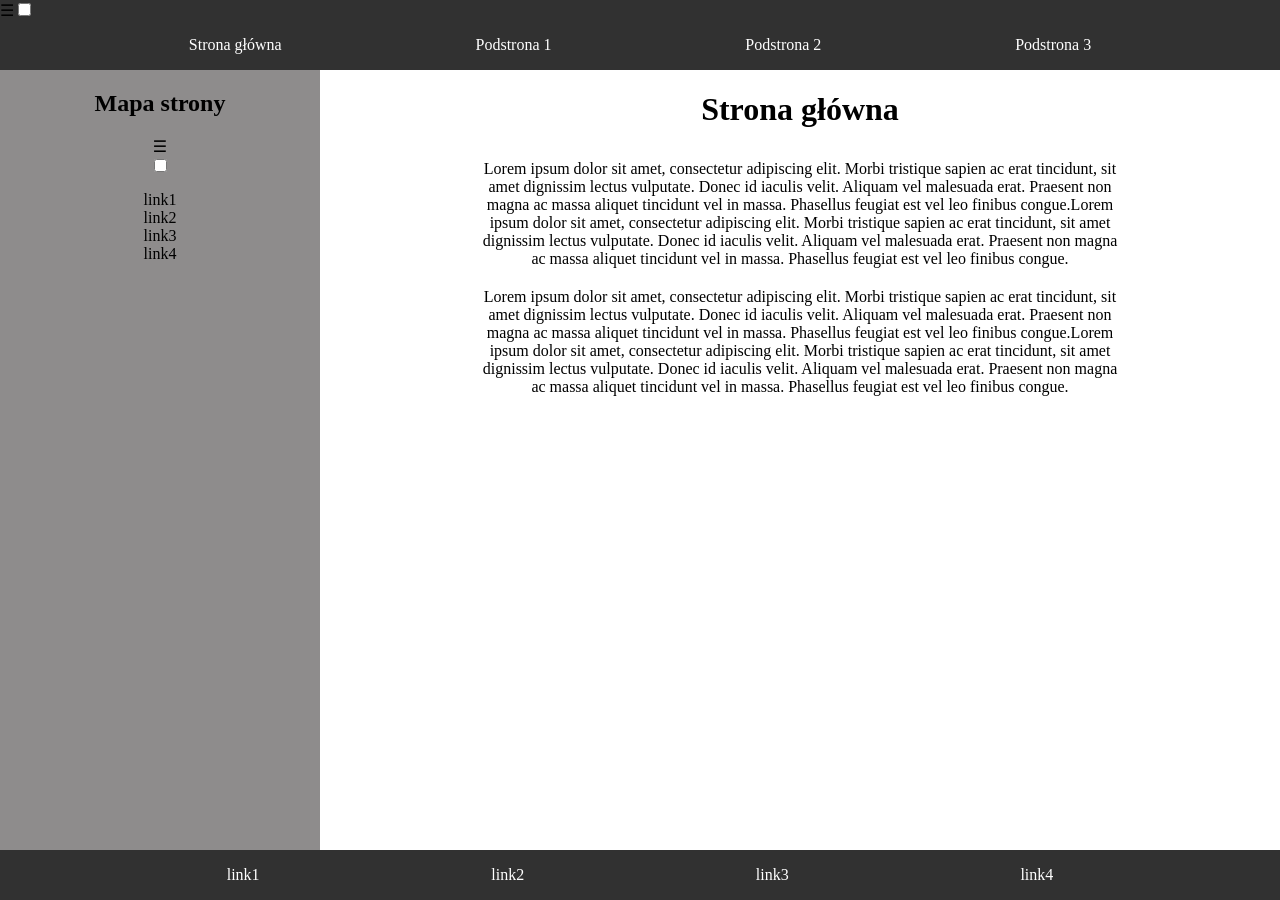
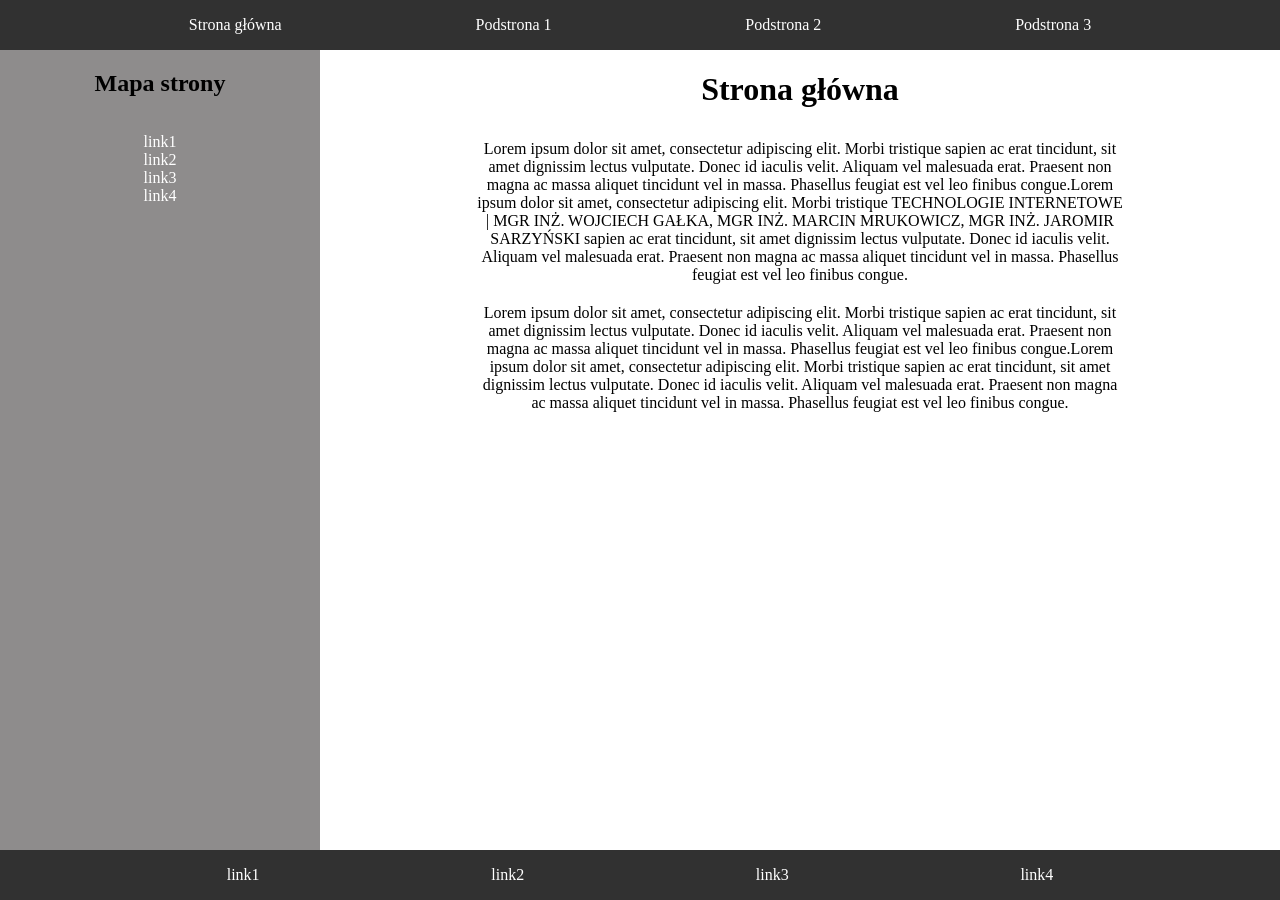
Before and after one commit to Prawy126/Technologie_Internetowe, a Jekyll site: the page lab5/zadanie4.html, which Jekyll copies as it is, in a window 1280 px wide. Built offline with Jekyll 4.4.1, drawn with Linux system fonts in a browser that asks for light colours.

Commit message:
Update zadanie4.html

```diff
--- a/lab5/zadanie4.html
+++ b/lab5/zadanie4.html
@@ -9,7 +9,6 @@
 * {
  box-sizing: border-box;
  }
-    @media screen and (min-width: 400px) {
 .take-all-space {
  display: flex;
  flex-direction: column;
@@ -65,7 +64,7 @@
  padding: 0px;
  }
  .aside li a {
-        color: #000000;
+ color: #fff;
  text-decoration: none;
  padding: 5px;
  }
@@ -84,42 +83,32 @@
  text-decoration: none;
  padding: 5px;
  }
+#toggle {
+ display: none;
 }
-
+.navbar label {
+ display: none;
+}
  @media screen and (max-width: 400px) {
-        .take-all-space {
-        display: flex;
-        flex-direction: column;
-        justify-content: space-between;
-        min-width: 100vw;
-        min-height: 100vh;
-        margin: 0px;
-        }
-        .main-content {
-        display: block;
-        flex-direction: row;
-        flex-grow: 2;
-        align-items: center;
-        }
-        .main-section {
-        display: flex;
-        flex-direction: column;
-        align-items: center;
-        }
-        .main-section section {
-        padding: 10px;
-        max-width: 70%;
-        text-align: center;
-        }
  .navbar {
  background-color: #313131;
  display: flex;
  align-items: baseline;
  }
-
  #toggle {
  display: none;
  border: 0px;
+ }
+ .navbar label {
+color: white;
+ background-color: #8e8c8c;
+ min-width: 30px;
+ text-align: center;
+ margin: 5px;
+ display: block;
+ }
+ .navbar-links {
+ display: none;
  }
  #toggle:checked ~ .navbar-links {
  display: flex;
@@ -128,108 +117,13 @@
  justify-content: space-evenly;
  padding: 0px;
  }
-        .navbar-links {
-        display: none;
-        flex-direction: row;
-        list-style-type: none;
-        justify-content: space-evenly;
-        padding: 0px;
-        }
-        .aside-links1 {
-        display: none;
-        flex-direction: row;
-        list-style-type: none;
-        justify-content: space-evenly;
-        padding: 0px;
-        }
-        .navbar label {
-        color: white;
-        background-color: #8e8c8c;
-        min-width: 30px;
-        text-align: center;
-        margin: 5px;
-        display: flex;
-        }
-        .navbar-links li a {
-        color: #fff;
-        text-decoration: none;
-        padding: 5px;
-        }
-        #toggle1 {
-                display: none;
-            }
-        #toggle1:checked ~ .aside-links1 {
-        display: flex;
-        flex-direction: column;
-        list-style-type: none;
-        justify-content: space-evenly;
-        padding: 0px;
-        }
-        .aside {
-        display: none;
-        flex-direction: row;
-        list-style-type: none;
-        justify-content: space-evenly;
-        padding: 0px;
-        }
-        .navbar label {
-        color: white;
-        background-color: #8e8c8c;
-        min-width: 30px;
-        text-align: center;
-        margin: 5px;
-        display: flex;
-        }
-        .aside label {
-                display: block; /* Pokaż etykietę na małych ekranach */
-                color: white;
-                background-color: #313131;
-                text-align: center;
-                cursor: pointer;
-                padding: 5px;
-                margin-top: 10px;
  }
 
-        .aside li a {
-        color: #fff;
-        text-decoration: none;
-        padding: 5px;
-        }
-        .aside {
-        background-color: #8e8c8c;
-        min-height: 25%;
-        display: flex;
-        flex-direction: column;
-        align-items: center;
-        }
-        .aside ul {
-        display: none;
-        flex-direction: row;
-        list-style-type: none;
-        justify-content: space-evenly;
-        padding: 0px;
-        }
-        .footer {
-        background-color: #313131;
-        }
-        .footer-links {
-        display: flex;
-        flex-direction: row;
-        list-style-type: none;
-        justify-content: space-evenly;
-        padding: 0px;
-        }
-        .footer-links li a {
-        color: #fff;
-        text-decoration: none;
-        padding: 5px;
-    }
-
-}
 </style>
 <body class="take-all-space">
  <nav class="navbar">
     <label for="toggle">☰</label><input type="checkbox" id="toggle">
+
  <ul class="navbar-links">
  <li><a href="#">Strona główna</a></li>
  <li><a href="#">Podstrona 1</a></li>
@@ -240,8 +134,7 @@
  <div class="main-content">
  <aside class="aside">
  <h2>Mapa strony</h2>
-        <label for="toggle1">☰</label><input type="checkbox" id="toggle1">
-        <ul class="aside-links1">
+ <ul>
  <li><a href="#">link1</a></li>
  <li><a href="#">link2</a></li>
  <li><a href="#">link3</a></li>
@@ -251,15 +144,21 @@
  <div class="main-section">
  <h1>Strona główna</h1>
  <section>
-            Lorem ipsum dolor sit amet, consectetur adipiscing elit. Morbi tristique sapien ac erat tincidunt, sit amet dignissim lectus vulputate. Donec id iaculis velit. Aliquam vel malesuada erat. Praesent non magna ac massa
+Lorem ipsum dolor sit amet, consectetur adipiscing elit. Morbi tristique sapien
+ac erat tincidunt, sit amet dignissim lectus vulputate. Donec id iaculis velit.
+Aliquam vel malesuada erat. Praesent non magna ac massa
 aliquet tincidunt vel in massa. Phasellus feugiat est vel leo finibus
 congue.Lorem ipsum dolor sit amet, consectetur adipiscing elit. Morbi tristique
+TECHNOLOGIE INTERNETOWE | MGR INŻ. WOJCIECH GAŁKA,
+MGR INŻ. MARCIN MRUKOWICZ, MGR INŻ. JAROMIR SARZYŃSKI
 sapien ac erat tincidunt, sit amet dignissim lectus vulputate. Donec id
 iaculis velit. Aliquam vel malesuada erat. Praesent non magna ac massa
 aliquet tincidunt vel in massa. Phasellus feugiat est vel leo finibus
 congue.</section>
 <section>
-            Lorem ipsum dolor sit amet, consectetur adipiscing elit. Morbi tristique sapien ac erat tincidunt, sit amet dignissim lectus vulputate. Donec id iaculis velit. Aliquam vel malesuada erat. Praesent non magna ac massa
+Lorem ipsum dolor sit amet, consectetur adipiscing elit. Morbi tristique sapien
+ac erat tincidunt, sit amet dignissim lectus vulputate. Donec id iaculis velit.
+Aliquam vel malesuada erat. Praesent non magna ac massa
 aliquet tincidunt vel in massa. Phasellus feugiat est vel leo finibus
 congue.Lorem ipsum dolor sit amet, consectetur adipiscing elit. Morbi tristique
 sapien ac erat tincidunt, sit amet dignissim lectus vulputate. Donec id
```
Lines whose indentation alone changed are shown as unchanged.
